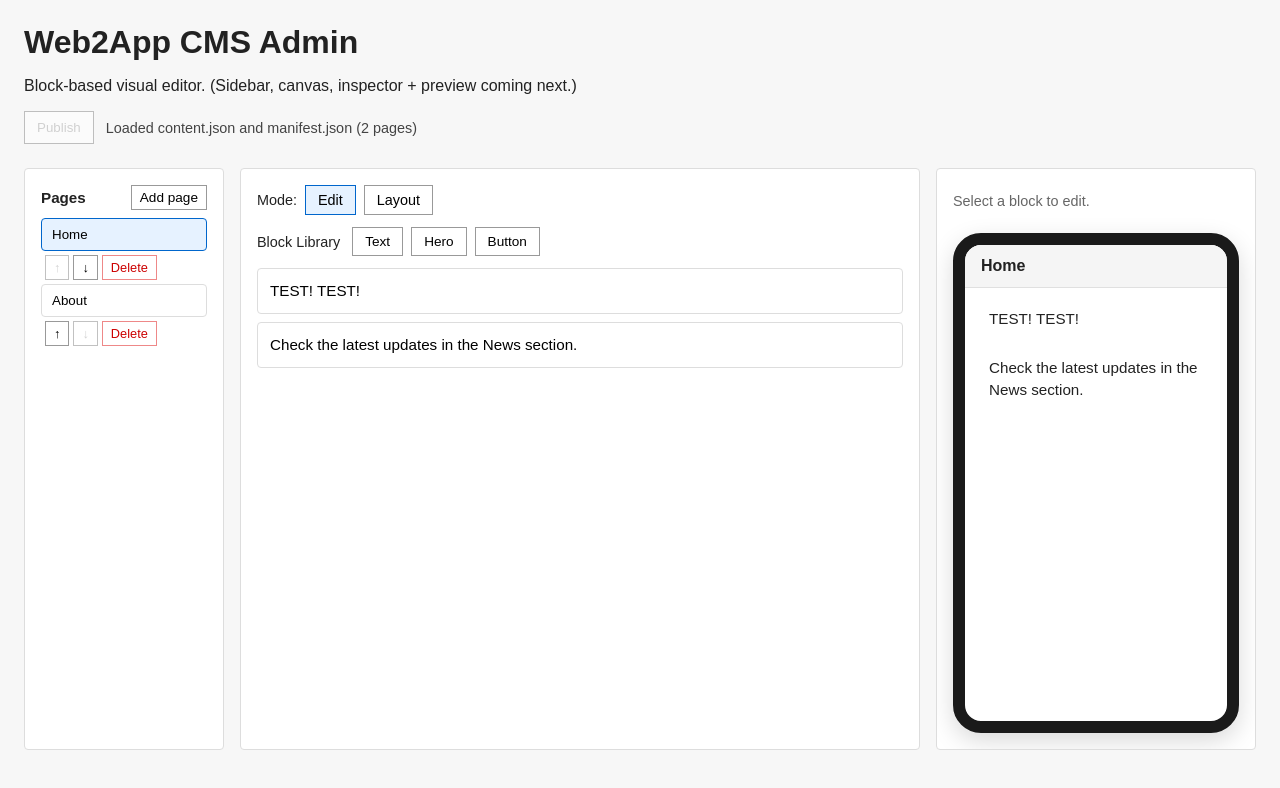
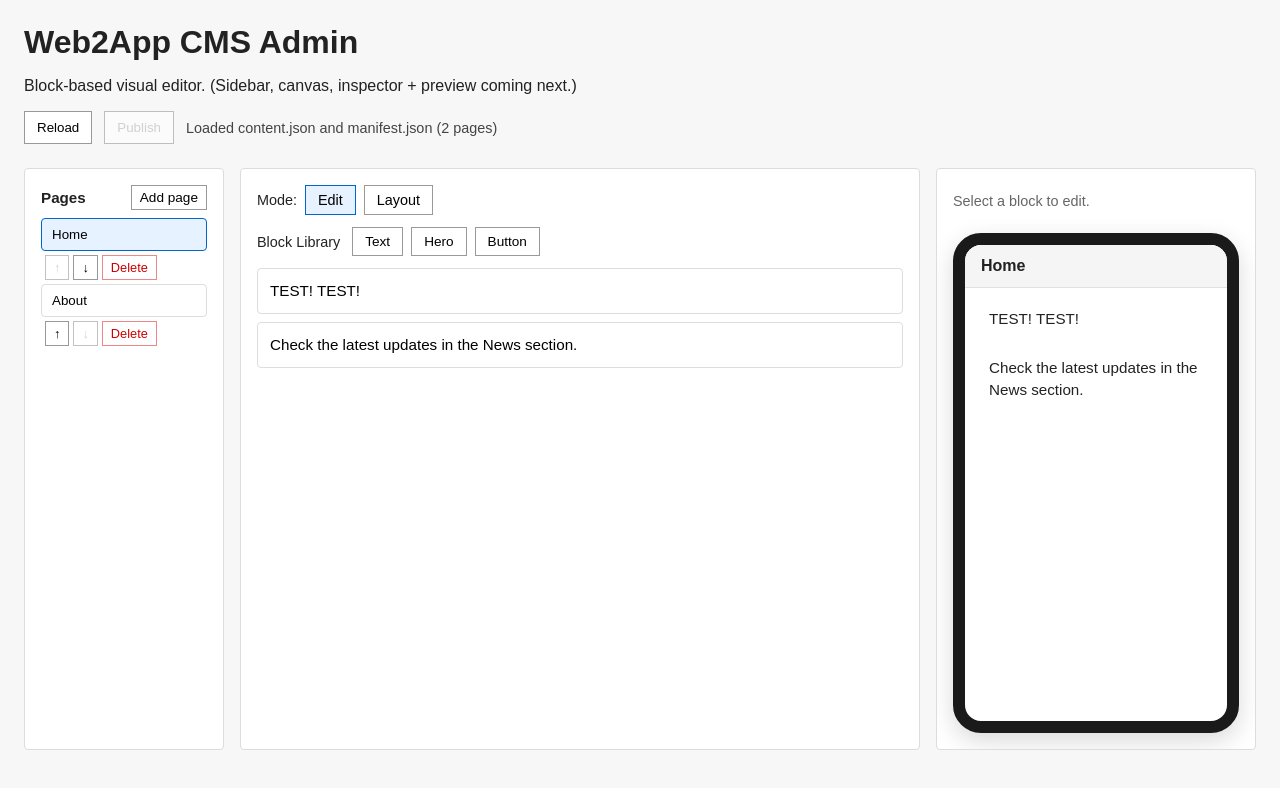
Before and after one commit to skerrey/web2app-cms, a React (Vite) app in the folder admin/: page / in a window 1280 px wide. Shown: the top 788 px of the page. Built offline with nearby package versions, Linux system fonts and the light colour scheme.

Commit message:
update app

```diff
--- a/admin/src/App.tsx
+++ b/admin/src/App.tsx
@@ -43,6 +43,7 @@ const App = () => {
   const [loadError, setLoadError] = useState<string | null>(null)
   const [publishStatus, setPublishStatus] = useState<string | null>(null)
   const [editorMode, setEditorMode] = useState<EditorMode>("edit")
+  const [reloadKey, setReloadKey] = useState(0)
 
   useEffect(() => {
     return () => {
@@ -98,7 +99,7 @@ const App = () => {
     return () => {
       cancelled = true
     }
-  }, [])
+  }, [reloadKey])
 
   const statusMessage =
     publishStatus != null
@@ -241,6 +242,14 @@ const App = () => {
       <section className="actions">
         <button
           type="button"
+          onClick={() => setReloadKey((k) => k + 1)}
+          disabled={loadStatus === "loading" || isPublishing}
+          aria-label="Reload content"
+        >
+          Reload
+        </button>
+        <button
+          type="button"
           id="publishButton"
           disabled={!isDirty || isPublishing}
           onClick={handlePublish}
```
Also changed, not shown: 2 other files (tests, documents, lock files or other folders).
